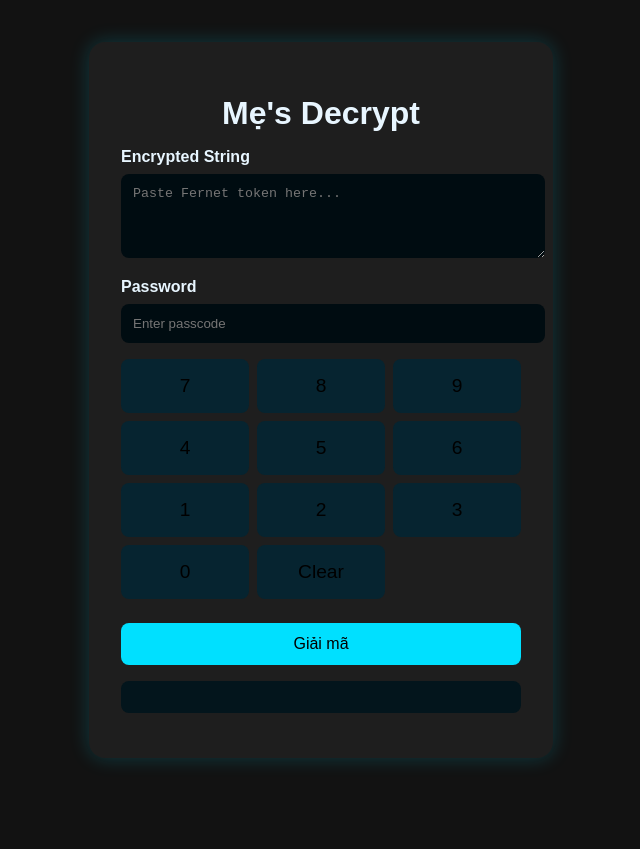
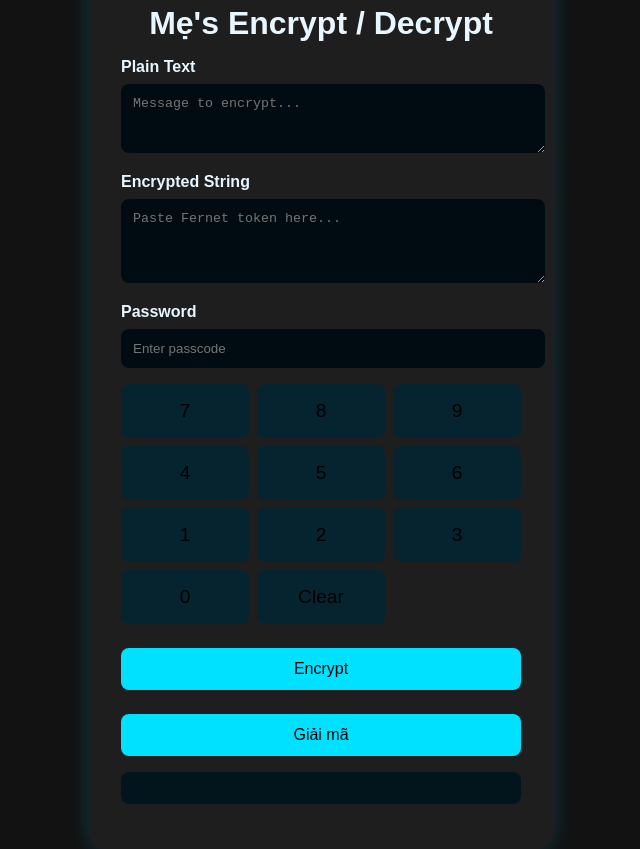
Before and after one commit to NancyCu/Newabacus, a plain HTML site: page index.html in a window 1280 px wide. Shown: the whole page, without its empty margins (319-959 px from the left). Before the commit the page ends 800 px from the top, so only its background shows below. Drawn offline with Linux system fonts and the light colour scheme.

Commit message:
Add encryption functionality to index page

```diff
--- a/index.html
+++ b/index.html
@@ -3,7 +3,7 @@
 <head>
   <meta charset="UTF-8">
   <meta name="viewport" content="width=device-width, initial-scale=1">
-  <title>Mẹ's Decrypt Tool</title>
+  <title>Mẹ's Encrypt / Decrypt Tool</title>
   <script src="./crypto-js.min.js"></script>
   <script src="./fernet.min.js"></script>
   <style>
@@ -21,7 +21,9 @@
 </head>
 <body>
   <div class="container">
-    <h1>Mẹ's Decrypt</h1>
+    <h1>Mẹ's Encrypt / Decrypt</h1>
+      <label for="plain">Plain Text</label>
+      <textarea id="plain" rows="3" placeholder="Message to encrypt..."></textarea>
     <label for="encrypted">Encrypted String</label>
     <textarea id="encrypted" rows="4" placeholder="Paste Fernet token here..."></textarea>
     <label for="password">Password</label>
@@ -39,10 +41,31 @@
       <button onclick="pressKey('0')">0</button>
       <button onclick="clearPassword()">Clear</button>
     </div>
+      <button onclick="encrypt()">Encrypt</button>
     <button onclick="doDecrypt()">Giải mã</button>
     <pre id="output"></pre>
   </div>
   <script>
+    function encrypt() {
+      const pwd = document.getElementById("password").value;
+      const msg = document.getElementById("plain").value;
+      const out = document.getElementById("output");
+      try {
+        const sha = CryptoJS.SHA256(pwd);
+        let key64 = CryptoJS.enc.Base64.stringify(sha);
+          key64 = key64.replace(/\+/g, "-").replace(/\//g, "_");
+        const secret = new fernet.Secret(key64);
+        const token = new fernet.Token({ secret: secret });
+        const enc = token.encode(msg);
+        document.getElementById("encrypted").value = enc;
+        out.textContent = "Encrypted.";
+        out.classList.remove("error");
+      } catch (err) {
+        out.textContent = "❌ Encryption failed.";
+        out.classList.add("error");
+      }
+    }
+
     function doDecrypt() {
       // grab the token and remove every whitespace char so Fernet.js sees a clean one‑liner
       let token = document.getElementById('encrypted').value;
```
